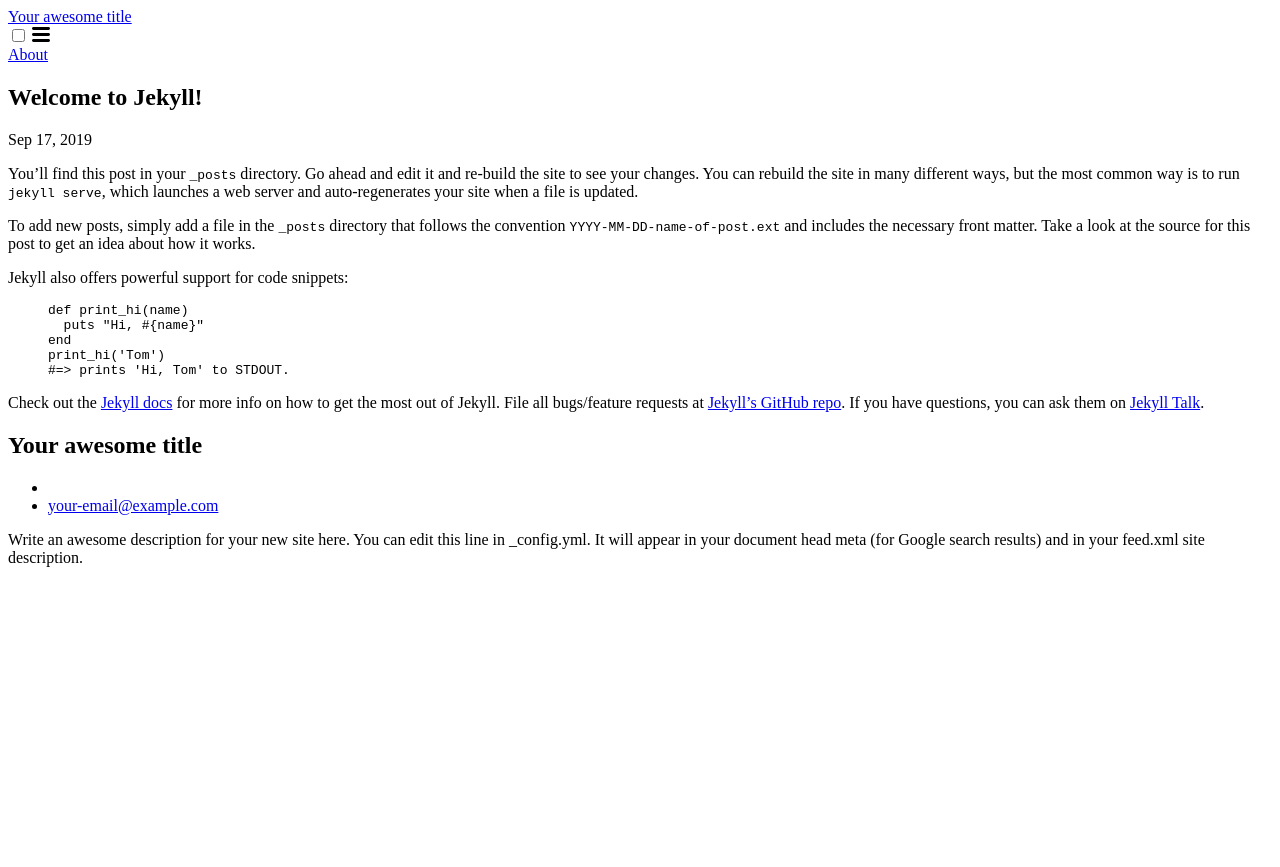
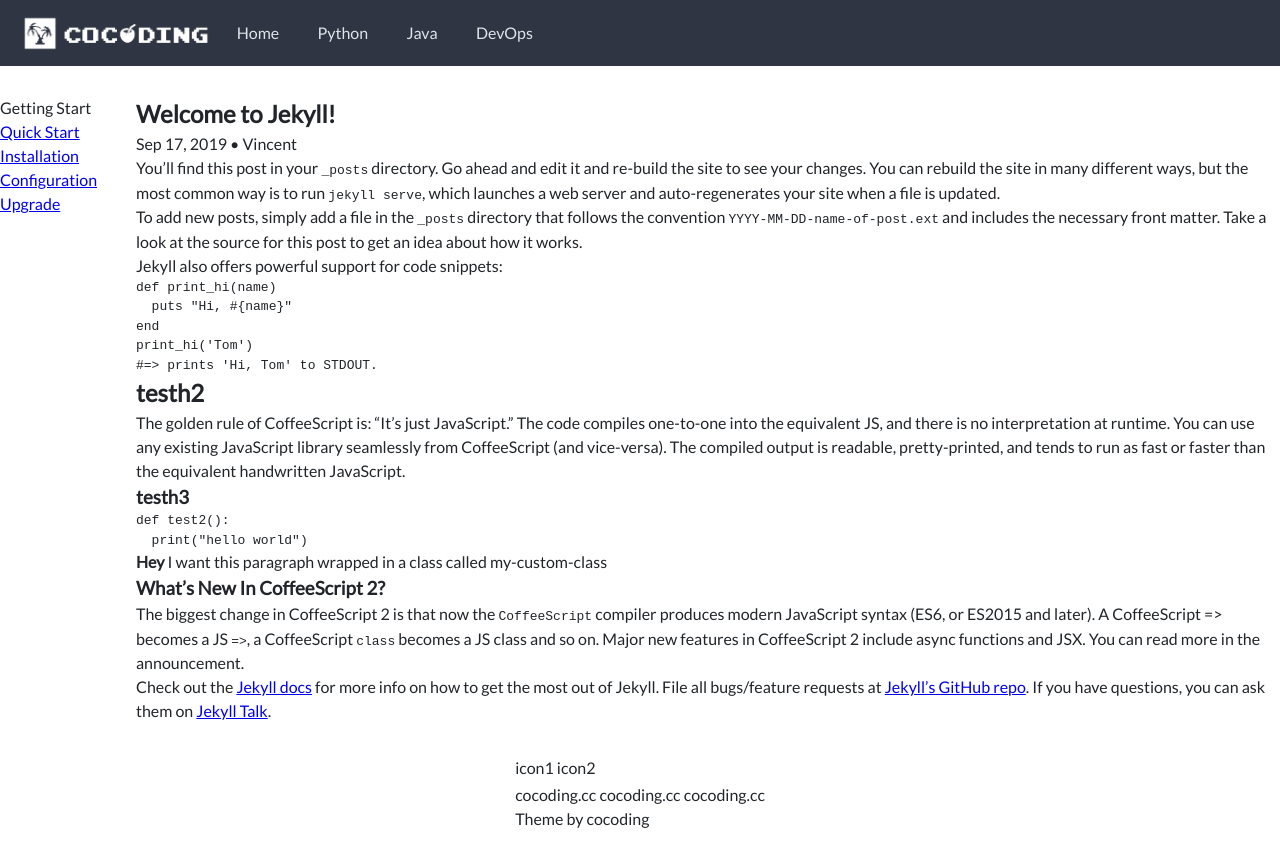
Before and after one commit to rainytooo/cocoding, a Jekyll site: the page built from _posts/2019-09-18-welcome-to-jekyll.markdown, in a window 1280 px wide. Shown: the top 867 px of the page. Built offline with Jekyll 4.4.1, drawn with Linux system fonts in a browser that asks for light colours.

Commit message:
update header footer and post

````diff
--- a/_includes/footer.html
+++ b/_includes/footer.html
@@ -1,32 +1,18 @@
-<footer class="site-footer h-card">
-    <data class="u-url" href="{{ "/" | relative_url }}"></data>
-
-    <div class="wrapper">
-
-        <div class="footer-col-wrapper">
-            <div class="footer-col one-half">
-                <h2 class="footer-heading">{{ site.title | escape }}</h2>
-                <ul class="contact-list">
-                    <li class="p-name">
-                        {%- if site.author -%}
-                        {{ site.author | escape }}
-                        {%- endif -%}
-                    </li>
-                    {%- if site.email -%}
-                    <li><a class="u-email" href="mailto:{{ site.email }}">{{ site.email }}</a></li>
-                    {%- endif -%}
-                </ul>
-            </div>
-
-            <div class="footer-col one-half">
-                <p>{{- site.description | escape -}}</p>
-            </div>
-
-            <div class="social-links">
-                {%- include social.html -%}
-            </div>
+<footer>
+    <div class="foot-container">
+        <div class="social-contact">
+            <ul class="text-center">
+                <li>icon1</li>
+                <li>icon2</li>
+            </ul>
         </div>
-
+        <div>
+            <ul>
+                <li>cocoding.cc</li>
+                <li>cocoding.cc</li>
+                <li>cocoding.cc</li>
+            </ul>
+        </div>
+        <p>Theme by cocoding</p>
     </div>
-
 </footer>
--- a/_includes/head.html
+++ b/_includes/head.html
@@ -3,6 +3,7 @@
     <meta http-equiv="X-UA-Compatible" content="IE=edge">
     <meta name="viewport" content="width=device-width, initial-scale=1">
     {%- seo -%}
+    <link href="https://fonts.googleapis.com/css?family=Lato&display=swap" rel="stylesheet">
     <link rel="stylesheet" href="{{ "/assets/css/main.css" | relative_url }}">
     {%- feed_meta -%}
     {%- if jekyll.environment == 'production' and site.google_analytics -%}
--- a/_includes/header.html
+++ b/_includes/header.html
@@ -1,32 +1,13 @@
-<header class="site-header">
-
-    <div class="wrapper">
-        {%- assign default_paths = site.pages | map: "path" -%}
-        {%- assign page_paths = site.header_pages | default: default_paths -%}
-        {%- assign titles_size = site.pages | map: 'title' | join: '' | size -%}
-        <a class="site-title" rel="author" href="{{ "/" | relative_url }}">{{ site.title | escape }}</a>
-
-        {%- if titles_size > 0 -%}
-        <nav class="site-nav">
-            <input type="checkbox" id="nav-trigger" class="nav-trigger" />
-            <label for="nav-trigger">
-                <span class="menu-icon">
-                    <svg viewBox="0 0 18 15" width="18px" height="15px">
-                        <path
-                            d="M18,1.484c0,0.82-0.665,1.484-1.484,1.484H1.484C0.665,2.969,0,2.304,0,1.484l0,0C0,0.665,0.665,0,1.484,0 h15.032C17.335,0,18,0.665,18,1.484L18,1.484z M18,7.516C18,8.335,17.335,9,16.516,9H1.484C0.665,9,0,8.335,0,7.516l0,0 c0-0.82,0.665-1.484,1.484-1.484h15.032C17.335,6.031,18,6.696,18,7.516L18,7.516z M18,13.516C18,14.335,17.335,15,16.516,15H1.484 C0.665,15,0,14.335,0,13.516l0,0c0-0.82,0.665-1.483,1.484-1.483h15.032C17.335,12.031,18,12.695,18,13.516L18,13.516z" />
-                    </svg>
-                </span>
-            </label>
-
-            <div class="trigger">
-                {%- for path in page_paths -%}
-                {%- assign my_page = site.pages | where: "path", path | first -%}
-                {%- if my_page.title -%}
-                <a class="page-link" href="{{ my_page.url | relative_url }}">{{ my_page.title | escape }}</a>
-                {%- endif -%}
-                {%- endfor -%}
-            </div>
-        </nav>
-        {%- endif -%}
-    </div>
+<header>
+    <nav>
+        <a href="#">
+            <img src="/assets/images/logo.png">
+        </a>
+        <ul>
+            <li><a href="#">Home</a></li>
+            <li><a href="#">Python</a></li>
+            <li><a href="#">Java</a></li>
+            <li><a href="#">DevOps</a></li>
+        </ul>
+    </nav>
 </header>
--- a/_layouts/post.html
+++ b/_layouts/post.html
@@ -1,6 +1,23 @@
 ---
 layout: default
 ---
+
+<div class="page-sidebar">
+    <nav>
+        <ul>
+            <li>
+                <span>Getting Start</span>
+                <ul>
+                    <li><a href="#">Quick Start</a></li>
+                    <li><a href="#">Installation</a></li>
+                    <li><a href="#">Configuration</a></li>
+                    <li><a href="#">Upgrade</a></li>
+                </ul>
+            </li>
+        </ul>
+    </nav>
+</div>
+
 <article class="post h-entry" itemscope itemtype="http://schema.org/BlogPosting">
 
     <header class="post-header">
@@ -20,9 +37,5 @@ layout: default
         {{ content }}
     </div>
 
-    {%- if site.disqus.shortname -%}
-    {%- include disqus_comments.html -%}
-    {%- endif -%}
-
     <a class="u-url" href="{{ page.url | relative_url }}" hidden></a>
 </article>
--- a/_posts/2019-09-18-welcome-to-jekyll.markdown
+++ b/_posts/2019-09-18-welcome-to-jekyll.markdown
@@ -2,6 +2,7 @@
 layout: post
 title:  "Welcome to Jekyll!"
 date:   2019-09-18 05:19:23 +0800
+author: Vincent
 categories: jekyll update
 ---
 You’ll find this post in your `_posts` directory. Go ahead and edit it and re-build the site to see your changes. You can rebuild the site in many different ways, but the most common way is to run `jekyll serve`, which launches a web server and auto-regenerates your site when a file is updated.
@@ -10,13 +11,32 @@ To add new posts, simply add a file in the `_posts` directory that follows the c
 
 Jekyll also offers powerful support for code snippets:
 
-{% highlight ruby %}
+```ruby
 def print_hi(name)
   puts "Hi, #{name}"
 end
 print_hi('Tom')
 #=> prints 'Hi, Tom' to STDOUT.
-{% endhighlight %}
+```
+
+
+## testh2
+
+The golden rule of CoffeeScript is: “It’s just JavaScript.” The code compiles one-to-one into the equivalent JS, and there is no interpretation at runtime. You can use any existing JavaScript library seamlessly from CoffeeScript (and vice-versa). The compiled output is readable, pretty-printed, and tends to run as fast or faster than the equivalent handwritten JavaScript.
+
+### testh3
+
+```python
+def test2():
+  print("hello world")
+```
+
+**Hey** I want this paragraph wrapped in a class called my-custom-class
+{: class="my-custom-class"}
+
+### What’s New In CoffeeScript 2?
+
+The biggest change in CoffeeScript 2 is that now the `CoffeeScript` compiler produces modern JavaScript syntax (ES6, or ES2015 and later). A CoffeeScript => becomes a JS `=>`, a CoffeeScript `class` becomes a JS class and so on. Major new features in CoffeeScript 2 include async functions and JSX. You can read more in the announcement.
 
 Check out the [Jekyll docs][jekyll-docs] for more info on how to get the most out of Jekyll. File all bugs/feature requests at [Jekyll’s GitHub repo][jekyll-gh]. If you have questions, you can ask them on [Jekyll Talk][jekyll-talk].
 
--- a/_sass/cocoding.sass
+++ /dev/null
@@ -1,2 +0,0 @@
-.my-definition
-  font-size: 0.75em
--- /dev/null
+++ b/_sass/cocoding.scss
@@ -0,0 +1,4 @@
+/* Variables */
+@import "cocoding/variables";
+
+@import "cocoding/base";
--- /dev/null
+++ b/_sass/cocoding/_base.scss
@@ -0,0 +1,115 @@
+/*
+ * reset
+ */
+body, h1, h2, h3, h4, h5, h6,
+p, blockquote, pre, hr,
+dl, dd, ol, ul, figure {
+  margin: 0;
+  padding: 0;
+
+}
+
+html {
+    /* sticky footer fix */
+    position: relative;
+    min-height: 100%;
+}
+
+body {
+    margin: 0;
+    padding: 0;
+    color: $text-color;
+    font-family: $base-font-family;
+    line-height: 1.5;
+    display: flex;
+    flex-direction: column;
+    &.overflow--hidden {
+        /* when primary navigation is visible, the content in the background won't scroll */
+        overflow: hidden;
+    }
+}
+
+header {
+
+    display: block;
+    nav {
+        background-color: $primary-color;
+        margin: 0;
+        padding: .5rem 1rem;
+        overflow: hidden;
+
+        & > a {
+            display: inline-block;
+            vertical-align: middle;
+            img {
+                width: 200px;
+                color: #fff;
+                display: inline-block;
+                vertical-align: top;
+            }
+        }
+        ul {
+            display: inline-block;
+            vertical-align: middle;
+        }
+
+        ul li {
+            display: inline-block;
+            list-style-type: none;
+            vertical-align: middle;
+            & > a {
+                color: $nav-text-color;
+                display: block;
+                line-height: 2em;
+                padding: 0.5em 0.5em;
+                margin-left: 0.6em;
+                margin-right: 0.6em;
+                border-radius: 0.4em;
+                text-decoration: none;
+            }
+            a:hover, a:focus {
+                background: $primary-shade-color;
+                color: $nav-text-shade-color;
+            }
+        }
+
+    }
+}
+
+.page-content {
+    padding: 30px 0;
+    flex: 1 0 auto;
+}
+
+.wrapper {
+    display: flex;
+    flex-direction: row;
+}
+
+.page-sidebar {
+    width: 300px;
+}
+
+/**
+ * Clearfix
+ */
+ %clearfix:after {
+    content: "";
+    display: table;
+    clear: both;
+}
+
+
+footer {
+    margin: 0 auto;
+    padding: 0;
+    ul {
+        display: inline-block;
+        vertical-align: middle;
+        li {
+            display: inline-block;
+            list-style-type: none;
+            vertical-align: middle;
+        }
+    }
+}
--- /dev/null
+++ b/_sass/cocoding/_variables.scss
@@ -0,0 +1,30 @@
+
+// font
+$base-font-family: 'Lato', sans-serif, "Microsoft YaHei", "微软雅黑";
+
+
+$spacing-unit: 30px;
+
+// Width of the content area
+$content-width:    800px !default;
+
+$on-palm:          600px !default;
+$on-laptop:        800px !default;
+
+$on-medium:        $on-palm !default;
+$on-large:         $on-laptop !default;
+
+
+
+// ----------------------------- color -----------------------------
+// color palette
+$primary-color: #2f3542 !default;
+$light-primary-color: #747d8c !default;
+$primary-shade-color: #464d5e !default;
+
+// nav
+$nav-text-color: #dfe4ea;
+$nav-text-shade-color: #fff;
+
+// base color
+$text-color: #212529;
````
Also changed, not shown: assets/images/logo.png (added).
